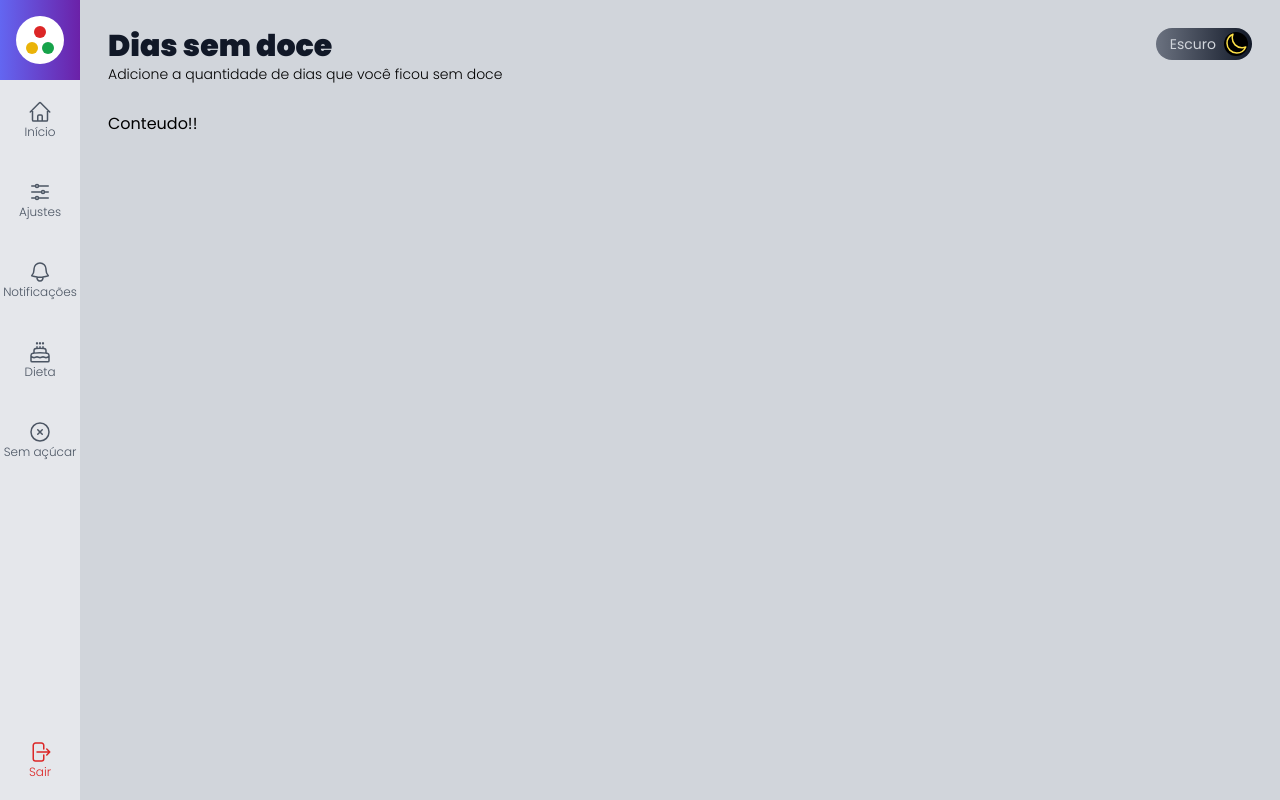
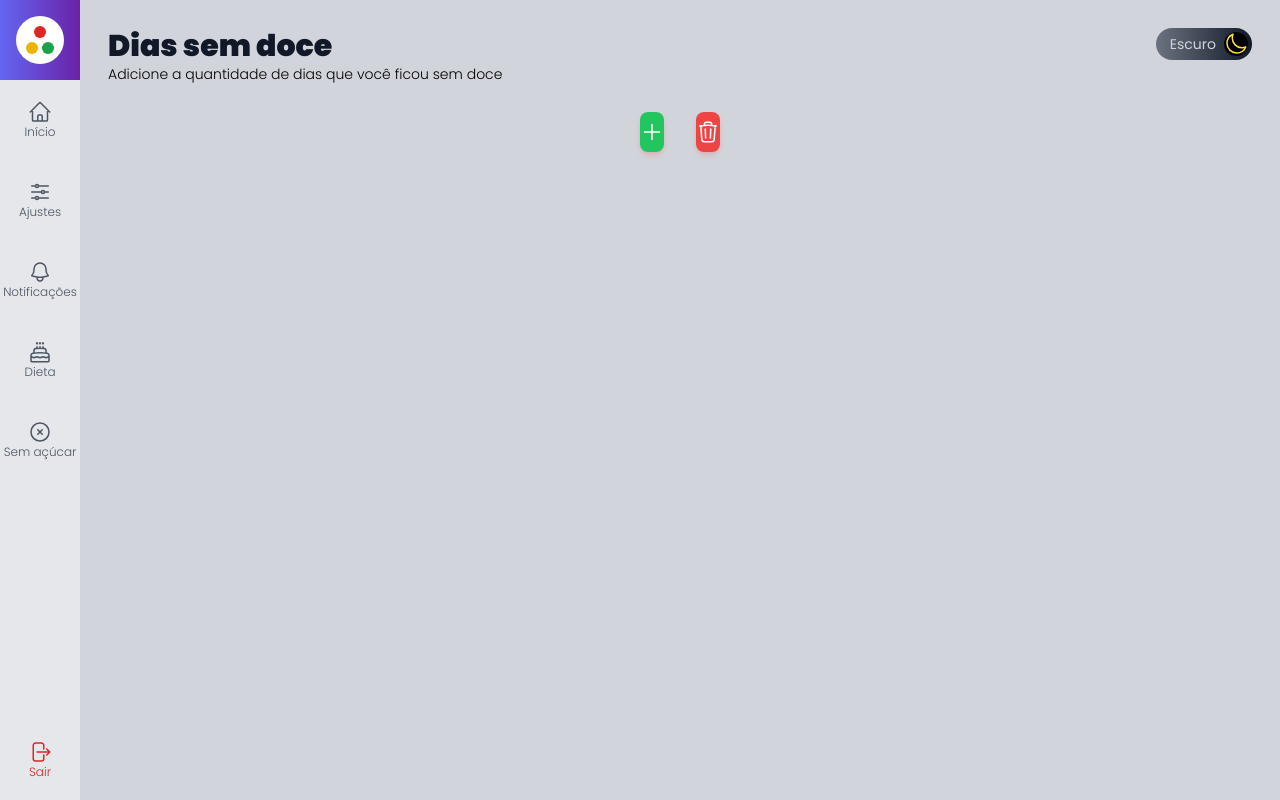
Before and after one commit to fjuncal/admin-template, a Next.js app: page /diasSemDoce in a window 1280 px wide. Built offline with nearby package versions, Linux system fonts and the light colour scheme.

Commit message:
Implementando botao da tela de doce

```diff
--- a/src/components/icons/index.tsx
+++ b/src/components/icons/index.tsx
@@ -133,3 +133,37 @@ export const IconeParar = (
     />
   </svg>
 );
+
+export const IconeLixeira = (
+  <svg
+    xmlns="http://www.w3.org/2000/svg"
+    fill="none"
+    viewBox="0 0 24 24"
+    strokeWidth={1.5}
+    stroke="currentColor"
+    className="size-6"
+  >
+    <path
+      strokeLinecap="round"
+      strokeLinejoin="round"
+      d="m14.74 9-.346 9m-4.788 0L9.26 9m9.968-3.21c.342.052.682.107 1.022.166m-1.022-.165L18.16 19.673a2.25 2.25 0 0 1-2.244 2.077H8.084a2.25 2.25 0 0 1-2.244-2.077L4.772 5.79m14.456 0a48.108 48.108 0 0 0-3.478-.397m-12 .562c.34-.059.68-.114 1.022-.165m0 0a48.11 48.11 0 0 1 3.478-.397m7.5 0v-.916c0-1.18-.91-2.164-2.09-2.201a51.964 51.964 0 0 0-3.32 0c-1.18.037-2.09 1.022-2.09 2.201v.916m7.5 0a48.667 48.667 0 0 0-7.5 0"
+    />
+  </svg>
+);
+
+export const IconeAdicionar = (
+  <svg
+    xmlns="http://www.w3.org/2000/svg"
+    fill="none"
+    viewBox="0 0 24 24"
+    strokeWidth={1.5}
+    stroke="currentColor"
+    className="size-6"
+  >
+    <path
+      strokeLinecap="round"
+      strokeLinejoin="round"
+      d="M12 4.5v15m7.5-7.5h-15"
+    />
+  </svg>
+);
--- a/src/pages/diasSemDoce.tsx
+++ b/src/pages/diasSemDoce.tsx
@@ -1,13 +1,35 @@
 import Layout from "@/components/template/Layout";
 import React from "react";
+import { IconeLixeira, IconeAdicionar } from "@/components/icons";
 
 export default function DiasSemDoce() {
+  function renderizarBotoes() {
+    return (
+      <div className="">
+        <button
+          className=" mr-8 transition-all disabled:opacity-50 disabled:shadow-none disabled:pointer-events-none w-fit max-w-[40px] h-10 max-h-[40px] rounded-lg  bg-green-500 text-white shadow-md shadow-red-500/20 hover:shadow-lg hover:shadow-red-500/40 focus:opacity-[0.85] focus:shadow-none active:opacity-[0.85] active:shadow-none "
+          type="button"
+        >
+          {IconeAdicionar}
+        </button>
+        <button
+          className=" transition-all disabled:opacity-50 disabled:shadow-none disabled:pointer-events-none w-fit max-w-[40px] h-10 max-h-[40px] rounded-lg  bg-red-500 text-white shadow-md shadow-red-500/20 hover:shadow-lg hover:shadow-red-500/40 focus:opacity-[0.85] focus:shadow-none active:opacity-[0.85] active:shadow-none "
+          type="button"
+        >
+          {IconeLixeira}
+        </button>
+      </div>
+    );
+  }
+
   return (
     <Layout
       titulo="Dias sem doce"
       subtitulo="Adicione a quantidade de dias que você ficou sem doce"
     >
-      <h3>Conteudo!!</h3>
+      <div className="flex items-start justify-center">
+        <div>{renderizarBotoes()}</div>
+      </div>
     </Layout>
   );
 }
```
